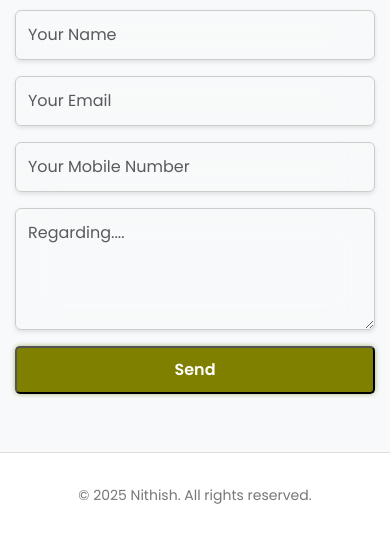
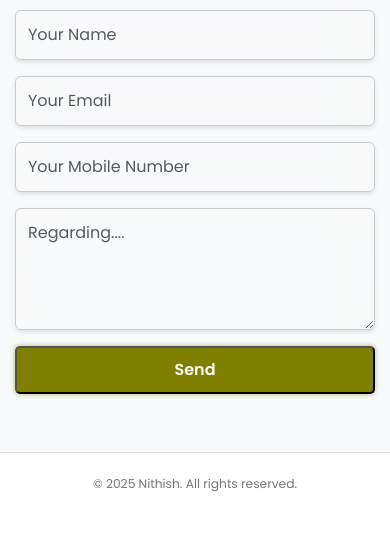
Before and after one commit to Nithish1427/Nithish-Portfolio-V-1.2, a plain HTML site: page index.html in a window 390 px wide. Shown: the part 6285-6822 px from the top of the page. After the commit the page ends 6799 px from the top, so only its background shows below. Drawn offline with nearby package versions, Linux system fonts and the light colour scheme.

Commit message:
Edited the Footer section for mobile view

```diff
--- a/CSS/stylePF-v1.2.css
+++ b/CSS/stylePF-v1.2.css
@@ -616,3 +616,10 @@ nav {
     border-top: 1px solid #ddd;
     color: #777;
 }
+
+@media (max-width: 576px) {
+    .footer {
+        padding: 20px 10px; /* Slightly reduced padding on mobile */
+        font-size: 14px; /* Slightly smaller text for better fit */
+    }
+}
```
